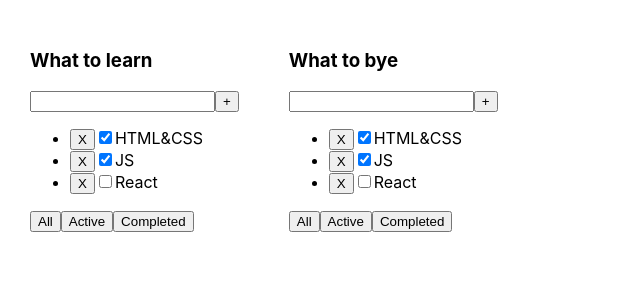
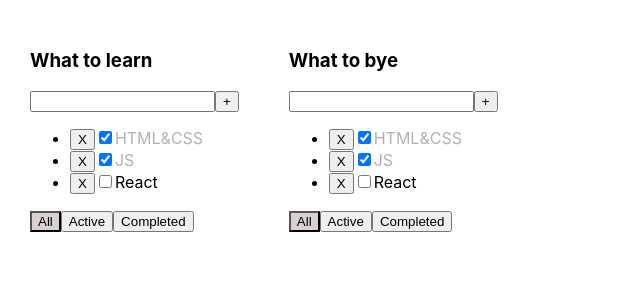
Before and after one commit to KirillDolzhenkov/task-manager-app, a React (Create React App) app: page / in a window 1280 px wide. Shown: the top 300 px of the page, without its empty margins (0-640 px from the left). Built offline with nearby package versions, Linux system fonts and the light colour scheme.

Commit message:
updated styles

```diff
--- a/src/App.tsx
+++ b/src/App.tsx
@@ -46,16 +46,8 @@ function App() {
     }
 
     const changeIsDoneValue = (id: string, isDone: boolean) => {
-
+        setTasks(tasks.map(el=>el.id === id? {...el, isDone}: el))
     }
-
-
-
-
-
-    /*const changeIsDoneValue = (id: string, isDone: boolean) => {
-        setTasks(tasks.map(el=>el.id === id ? {...el, isDone: isDone}: el));
-    }*/
 
     const getTasksForTodolist = (filterValue: FilterValueType) => {
         let tasksForTodoList = tasks;
--- a/src/TodoList.tsx
+++ b/src/TodoList.tsx
@@ -1,6 +1,7 @@
 import React, {useState} from "react";
 import {FilterValueType, TasksType} from "./App";
 import {Button} from "./components/Button";
+import styles from "./Todolist.module.css";
 
 type TodolistPropsType = {
     id: string
@@ -25,7 +26,12 @@ export const Todolist: React.FC<TodolistPropsType> = (props) => {
     } = props;*/
 
     const [title, setTitle] = useState("");
-    const [error, setError] = useState("");
+    const [error, setError] = useState<string | null>("");
+    const [selectedButton, setSelectedButton] = useState<FilterValueType>("All");
+
+    const allButtonClassname = selectedButton === "All" ? styles.selectedButton : "";
+    const activeButtonClassname = selectedButton === "Active" ? styles.selectedButton : "";
+    const completedButtonClassname = selectedButton === "Completed" ? styles.selectedButton : "";
 
     const onChangeInput= (event: React.ChangeEvent<HTMLInputElement>) => {
         setTitle(event.currentTarget.value);
@@ -40,7 +46,7 @@ export const Todolist: React.FC<TodolistPropsType> = (props) => {
         if(!title){
             setError("The title field is required");
         } else {
-            props.addTask(title);
+            props.addTask(title.trim());
             setTitle("");
         }
     }
@@ -52,6 +58,7 @@ export const Todolist: React.FC<TodolistPropsType> = (props) => {
 
     const onChangeFilter = (filterValue: FilterValueType) => {
         props.changFilterValue(filterValue);
+        setSelectedButton(filterValue);
     }
 
     const onIsDoneValue = (id: string, e: React.ChangeEvent<HTMLInputElement>) => {
@@ -81,7 +88,7 @@ export const Todolist: React.FC<TodolistPropsType> = (props) => {
                     checked={t.isDone}
                     onChange={(event)=>onIsDoneValue(t.id, event)}
                 />
-                <span>{t.name}</span>
+                <span className={t.isDone ? styles.isDone : ""}>{t.name}</span>
             </li>
         )
     })
@@ -99,21 +106,24 @@ export const Todolist: React.FC<TodolistPropsType> = (props) => {
                     name={"+"}
                     callBack={()=>onAddTask(title)}
                 />
-                {error ? <div style={{"color": "red"}}>{error}</div> : ""}
+                {error && <div style={{"color": "red"}}>{error}</div> }
             </div>
             <ul>
                 {mappedTasks}
             </ul>
             <div>
                 <Button
+                    className={allButtonClassname}
                     name={"All"}
                     callBack={() => onChangeFilter('All')}
                 />
                 <Button
+                    className={activeButtonClassname}
                     name={"Active"}
                     callBack={() => onChangeFilter('Active')}
                 />
                 <Button
+                    className={completedButtonClassname}
                     name={"Completed"}
                     callBack={() => onChangeFilter('Completed')}
                 />
--- /dev/null
+++ b/src/Todolist.module.css
@@ -0,0 +1,15 @@
+.error {
+    border: solid red 3px;
+}
+
+.errorMessage {
+    color: red;
+}
+
+.selectedButton {
+    background: #d9d0d0;
+}
+
+.isDone {
+    opacity: 0.3;
+}
--- a/src/components/Button.tsx
+++ b/src/components/Button.tsx
@@ -1,18 +1,21 @@
 import React from 'react';
 
 type ButtonPropsType = {
+    className?: string
     name: string
     callBack: () => void
 }
 
 export const Button: React.FC<ButtonPropsType> = (props) => {
 
+    const buttonClassname = props.className ?? "";
     const onclickHandler = () => {
         props.callBack();
     }
 
     return (
         <button
+            className={buttonClassname}
             onClick={onclickHandler}
         >{props.name}</button>
     )
```
